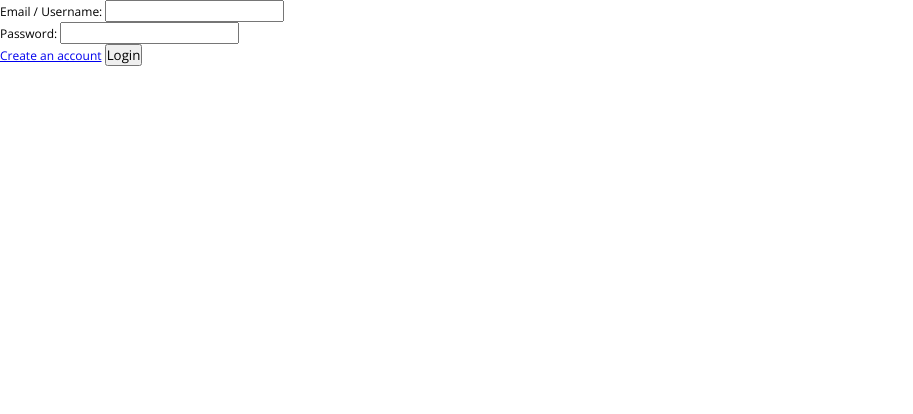
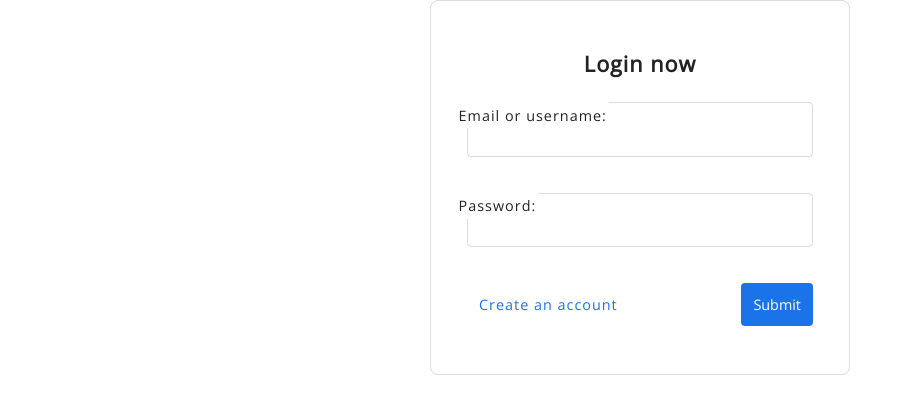
Before and after one commit to FredPerr/django_super, a Django app: page /accounts/login/ in a window 1280 px wide. Shown: the top 414 px of the page, without its empty margins (0-913 px from the left). Run offline with Django 3.2, Linux system fonts and the light colour scheme; style sheets or scripts are compiled from the project's sources; some libraries are stand-ins or nearby versions.

Commit message:
added styling for form

```diff
--- a/accounts/forms.py
+++ b/accounts/forms.py
@@ -11,7 +11,7 @@ class RegisterForm(UserCreationForm):
 
 
 class LoginForm(AuthenticationForm):
-    username = forms.CharField(label='Email / Username')
+    username = forms.CharField(label='Email or username')
 
 
 class PasswordChange(PasswordChangeForm):
--- a/accounts/static/accounts/style/accounts.scss
+++ b/accounts/static/accounts/style/accounts.scss
@@ -1,5 +1,94 @@
 $color1: #1a73e8;
 $color2: #eeeeee;
-$color3: white;
+$color3: #dadce0;
+$color4: white;
+$color5: rgba(26, 115, 232, 0.04);
+$color6: #232323;
+$color7: #222222;
 $form-font-size: 1.2rem;
 $title-font-size: 1.8rem;
+
+
+html, body {
+    width: 100%;
+    display: flex;
+    justify-content: center;
+    align-items: center;
+}
+
+#form-container {
+    position: absolute;
+    left: 50%;
+    transform: translateX(-50%);
+    width: 35rem;
+    display: flex;
+    flex-direction: column;
+    transform: translateX(-50%);
+    padding: 4rem 3rem;
+    border: 1px solid $color3;
+    border-radius: 8px;
+    font-size: $form-font-size;
+    color: $color6;
+    letter-spacing: 1px;
+    box-sizing: border-box;
+
+    h3 {
+        font-size: $title-font-size;
+        margin-bottom: 2rem;
+        text-align: center;
+    }
+
+    * {
+        font-size: $form-font-size;
+        font-family: 'Open Sans', sans-serif;
+    }
+
+    input {
+        border: 1px solid $color3;
+        border-radius: 4px;
+        padding: 1.4rem;
+        width: 100%;
+        margin-bottom: 3rem;
+        color: $color7;
+        &:focus {
+            outline: 2px solid $color1;
+            border: 1px solid $color4;
+        }
+    }
+
+    label {
+        position: absolute;
+        left: 2rem;
+        background-color: $color4;
+        padding: 0.3rem;
+        border-radius: 3px;
+    }
+
+    button {
+        background-color: $color1;
+        color: $color4;
+        border: none;
+        border-radius: 4px;
+        padding: 0.4rem 1rem;
+    }
+}
+
+#form-action-buttons {
+    display: inline-flex;
+    width: 100%;
+    justify-content: space-between;
+
+    a {
+        display: inline-flex;
+        text-decoration: none;
+        height: 100%;
+        color: $color1;
+        vertical-align: middle;
+        justify-content: center;
+        padding: 1rem;
+        border-radius: 4px;
+        &:hover {
+            background-color: $color5;
+        }
+    }
+}
--- a/accounts/templates/accounts/accounts-super.html
+++ b/accounts/templates/accounts/accounts-super.html
@@ -1,12 +1,15 @@
 {% extends "super/super.html" %}
-{% load static %}
-{% load compress %}
 
 {% block content %}
+    <div id="form-container">
+        <h3>{% block form-title %}{% endblock %}</h3>
+        <form id="account-form">
+            {% csrf_token %}
+            {{form.as_p}}
+            <div id="form-action-buttons">
+                {% block action-buttons %}{% endblock %}
+                <button id="form-submit-button" type="submit">Submit</button>
+            </div>
+        </form>
+    </div>
 {% endblock %}
-
-{% block staticfiles %}
-    {% compress css %}
-    <link type="text/x-scss" href="{% static 'accounts/style/accounts.scss' %}" rel="stylesheet" media="screen">
-    {% endcompress %}
-{% endblock %}
--- a/accounts/templates/accounts/login.html
+++ b/accounts/templates/accounts/login.html
@@ -2,23 +2,15 @@
 
 {% block title %}Login{% endblock %}
 
-{% block content %}
+{% block form-title %}Login now{% endblock %}
 
-    {% if not request.user.is_authenticated %}
-    <div id="form-container">
-        <form class="account-form" id="accounts_login_form" method="POST">
-            {% csrf_token %}
-            {{form.as_p}}
-            <div class="form-buttons">
-                <a href="{% url 'accounts:register' %}">Create an account</a>
-                <input type="submit" value="Login">
-            </div>
-        </form>
+{% block action-buttons %}
+
+    <div id="form-action-buttons-container">
+
+        <div class="form-action-buttons">
+            <a href="{% url 'accounts:register' %}">Create an account</a>
+        </div>
     </div>
-    {% else %}
-
-        <p>You are already logged in. If you want to log in with another account, <a href="{% url 'accounts:logout' %}">log out first</a></p>
-
-    {% endif %}
 
 {% endblock %}
--- a/accounts/views.py
+++ b/accounts/views.py
@@ -8,29 +8,40 @@ from .models import Account
 from .forms import LoginForm, RegisterForm, PasswordChangeForm, PasswordResetForm
 
 
+EXTRA_CONTEXT = {
+    'scss_path': 'accounts/style/accounts.scss',
+    'ts_path': 'accounts/script/accounts.ts'
+}
+
+
 class RegisterView(generic.CreateView):
     template_name = 'accounts/register.html'
     form_class = RegisterForm
     success_url = reverse_lazy('accounts:login')
+    extra_context = EXTRA_CONTEXT
 
 
 class LoginView(views.LoginView):
     template_name = 'accounts/login.html'
     form_class = LoginForm
+    extra_context = EXTRA_CONTEXT
 
 
 class LogoutView(views.LogoutView):
     template_name = 'accounts/logout.html'
+    extra_context = EXTRA_CONTEXT
 
 
 class PasswordChangeView(views.PasswordChangeView):
     template_name = 'accounts/password/password-change.html'
     success_url = reverse_lazy('accounts:password-change-done')
     form_class = PasswordChangeForm
+    extra_context = EXTRA_CONTEXT
 
 
 class PasswordChangeDoneView(views.PasswordChangeDoneView):
     template_name = 'accounts/password/password-change-done.html'
+    extra_context = EXTRA_CONTEXT
 
 
 class PasswordResetView(views.PasswordResetView):
@@ -39,20 +50,24 @@ class PasswordResetView(views.PasswordResetView):
     email_template_name = 'accounts/password/password-reset-email.html'
     subject_template_name = 'accounts/password/password-reset-subject.txt'
     form_class = PasswordResetForm
+    extra_context = EXTRA_CONTEXT
 
 
 class PasswordResetDoneView(views.PasswordResetDoneView):
     template_name = 'accounts/password/password-reset-done.html'
+    extra_context = EXTRA_CONTEXT
 
 
 class PasswordResetConfirmView(views.PasswordResetConfirmView):
     template_name = 'accounts/password/password-reset-confirm.html'
     success_url = reverse_lazy('accounts:password-reset-complete')
     form_class = PasswordResetForm
+    extra_context = EXTRA_CONTEXT
 
 
 class PasswordResetCompleteView(views.PasswordResetCompleteView):
     template_name = 'accounts/password/password-reset-complete.html'
+    extra_context = EXTRA_CONTEXT
 
 
 @login_required
--- a/super/templates/super/static.html
+++ /dev/null
@@ -1,19 +0,0 @@
-{% load compress %}
-{% load static %}
-
-{% compress css %}
-    <link type="text/x-scss" href="{% static 'super/style/theme.scss' %}" rel="stylesheet" media="screen">
-    {% if scss_path %}
-        <link type="text/x-scss" href="{% static scss_path %}" rel="stylesheet" media="screen">
-    {% endif %}
-{% endcompress %}
-
-{% if css_path %}
-<link type="text/css" href="{% static css_path %}" rel="stylesheet" media="screen">
-{% endif %}
-
-{% if ts_path %}
-    {% compress js %}
-        <script type="text/typescript" charset="utf-8" src="{% static ts_path %}"></script>
-    {% endcompress %}
-{% endif %}
--- a/super/templates/super/super.html
+++ b/super/templates/super/super.html
@@ -1,4 +1,5 @@
 {% load static %}
+{% load compress %}
 <!DOCTYPE html>
 <html lang="en">
     <head>
@@ -9,6 +10,22 @@
         <meta name="author" content="Fred Perron">
         <meta name="description" content="Project description">
         <link rel="shortcut icon" href="{% static 'super/img/favicon.svg' %}" type="image/x-icon">
+        {% compress css %}
+        <link type="text/x-scss" href="{% static 'super/style/theme.scss' %}" rel="stylesheet" media="screen">
+        {% if scss_path %}
+        <link type="text/x-scss" href="{% static scss_path %}" rel="stylesheet" media="screen">
+        {% endif %}
+        {% endcompress %}
+
+        {% if css_path %}
+        <link type="text/css" href="{% static css_path %}" rel="stylesheet" media="screen">
+        {% endif %}
+
+        {% if ts_path %}
+        {% compress js %}
+        <script type="text/typescript" charset="utf-8" src="{% static ts_path %}"></script>
+        {% endcompress %}
+        {% endif %}
     </head>
     <body>
         <main>
@@ -17,7 +34,3 @@
         </main>
     </body>
 </html>
-
-{% include "super/static.html" %}
-{% block staticfiles %}
-{% endblock %}
```
Also changed, not shown: accounts/static/accounts/script/accounts.ts (added, +56 -0 lines).
